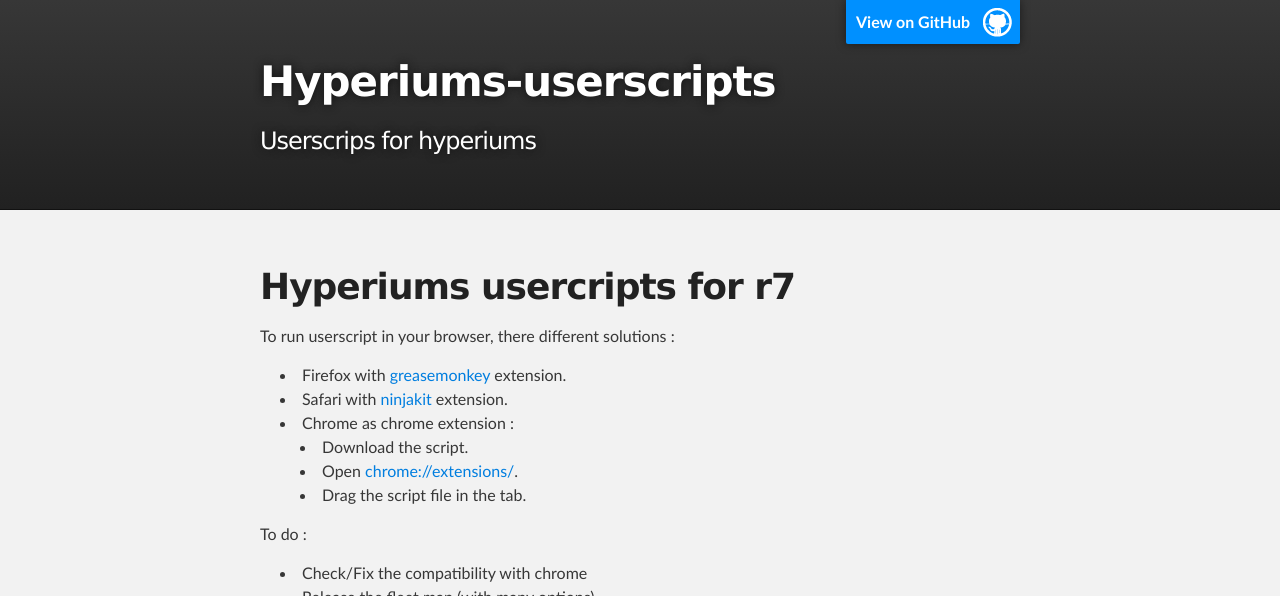
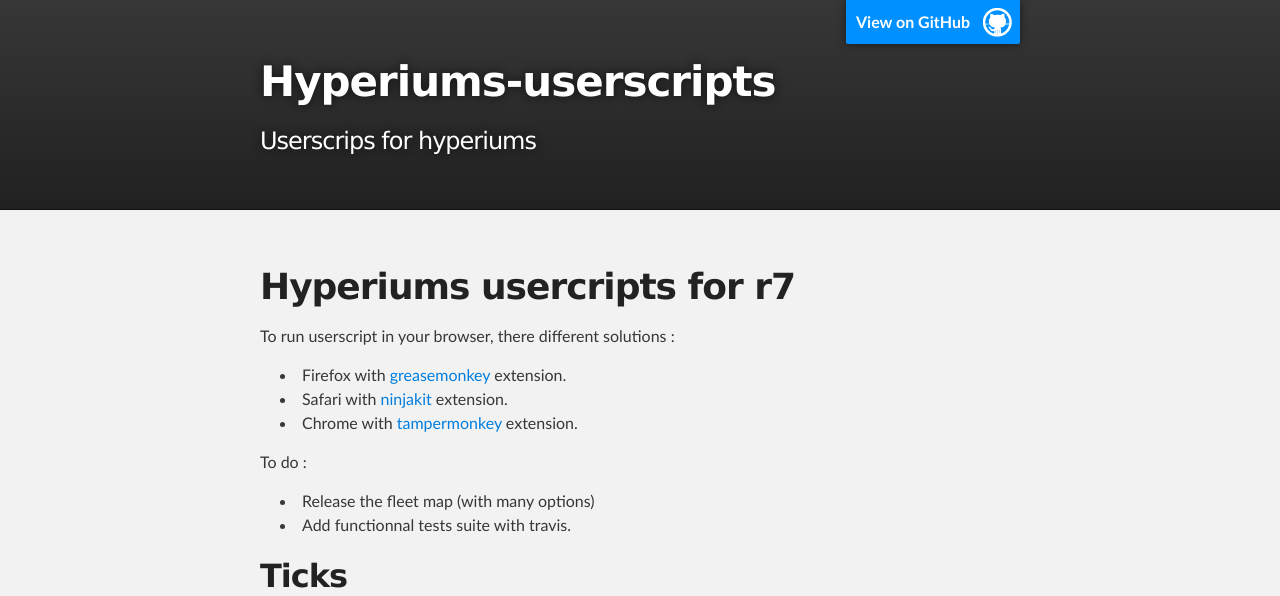
Before and after one commit to remold/hyperiums-userscripts, a Jekyll site: the page built from index.md, in a window 1280 px wide and 900 px high, cut to the strip 0-596 px from the top of the window. Built offline with Jekyll 4.4.1, drawn with Linux system fonts in a browser that asks for light colours; Markdown is read by kramdown in place of the engine named in the settings.

Commit message:
Add instruction for chrome (every script are working with it

```diff
--- a/index.md
+++ b/index.md
@@ -8,14 +8,10 @@ To run userscript in your browser, there different solutions :
 
 * Firefox with [greasemonkey](https://addons.mozilla.org/fr/firefox/addon/greasemonkey/) extension.
 * Safari with [ninjakit](https://github.com/os0x/NinjaKit) extension.
-* Chrome as chrome extension :
-  * Download the script.
-  * Open [chrome://extensions/](chrome://extensions/).
-  * Drag the script file in the tab.
+* Chrome with [tampermonkey](http://tampermonkey.net/) extension.
 
 To do :
 
-* Check/Fix the compatibility with chrome
 * Release the fleet map (with many options)
 * Add functionnal tests suite with travis.
 
```
